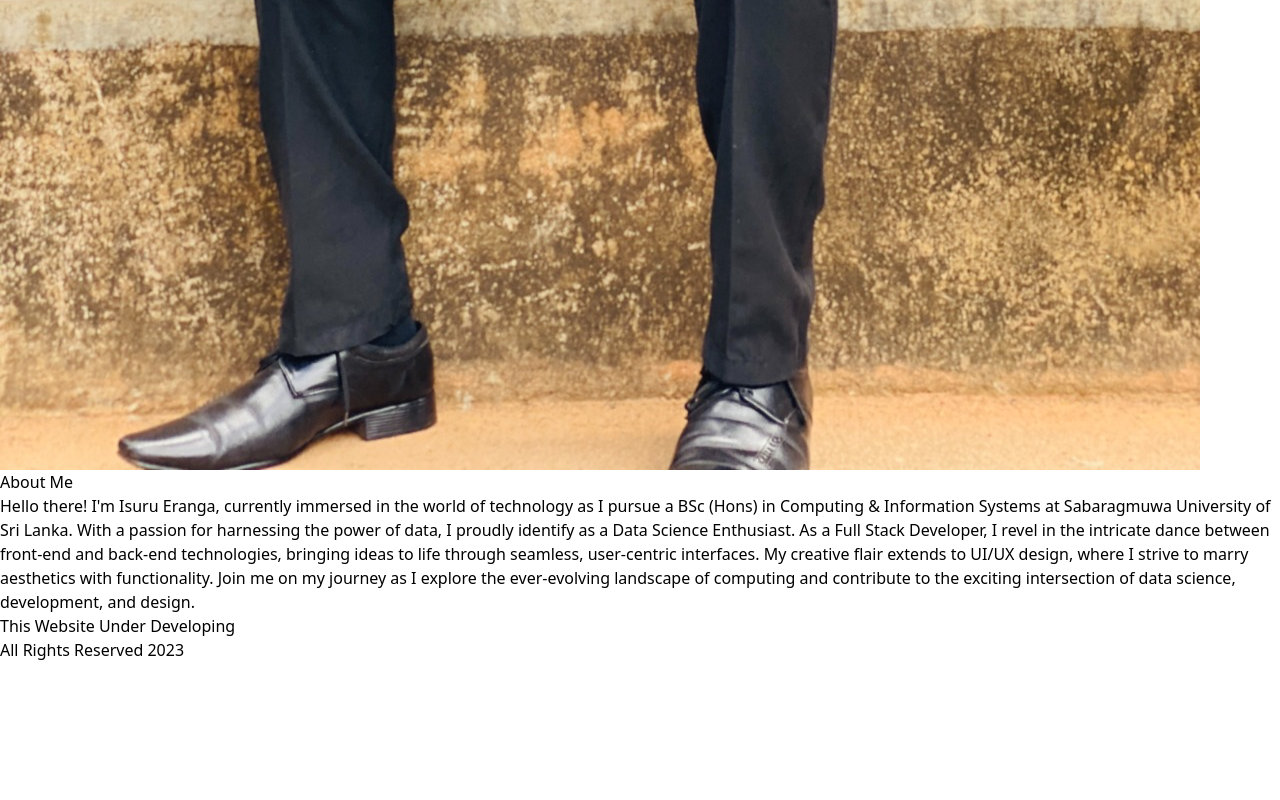
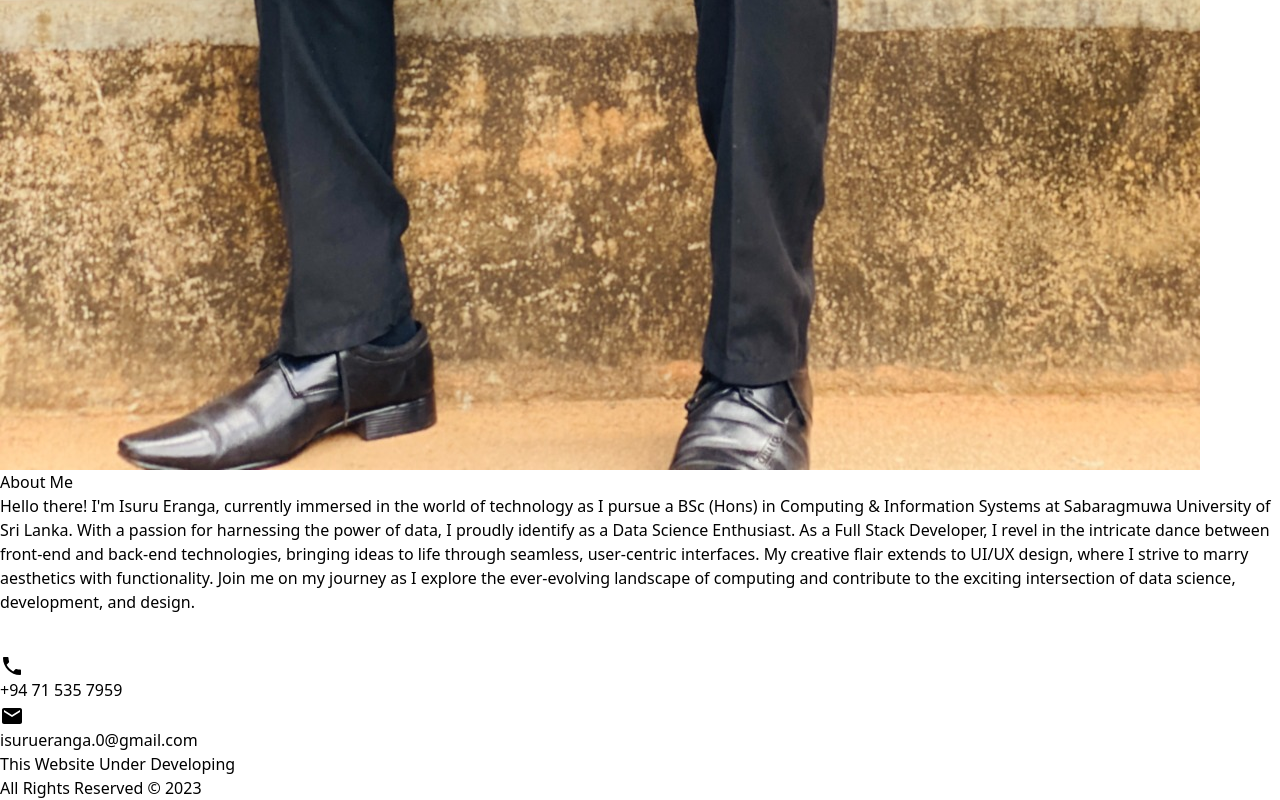
Before and after one commit to isurueranga-98/ieranga, a React (Vite) app: page / in a window 1280 px wide. Shown: the part 5767-6567 px from the top of the page. Before the commit the page ends 6429 px from the top, so only its background shows below. Built offline with nearby package versions, Linux system fonts and the light colour scheme.

Commit message:
Update Footer.jsx

```diff
--- a/src/Footer.jsx
+++ b/src/Footer.jsx
@@ -1,11 +1,32 @@
 import React from 'react'
+import PhoneIcon from '@mui/icons-material/Phone';
+import EmailIcon from '@mui/icons-material/Email';
+import Logo from './assets/signature1.png'
 
 const Footer = () => {
   return (
-    <div>
-        <footer className=' flex flex-col justify-center items-center'>
-        <p className=' text-lg mb-auto'>This Website Under Developing</p>
-        <p className=' text-xs mb-auto'>All Rights Reserved 2023</p>
+    <div className=' w-ful bg-slate-900 py-5'>
+        <footer className=' flex flex-col justify-center items-center space-y-6'>
+
+          <img src={Logo} alt="" className=' w-[100px]'/>
+
+          <div className='flex flex-col text-white space-y-4'>
+           <div className='  flex flex-col items-center justify-center space-y-2 font-semibold lg:text-xl text-white'>
+             <PhoneIcon className=' '/>
+             <p className='text-white'>+94 71 535 7959</p>
+           </div>
+
+           <div className=' flex flex-col items-center justify-center space-y-2 font-semibold lg:text-xl text-white'>
+             <EmailIcon/>
+             <p className=' text-white'>isurueranga.0@gmail.com</p>
+           </div>
+         </div>
+
+         <div className=' flex flex-col items-center justify-center'>
+          <p className=' lg:text-lg mb-auto text-white'>This Website Under Developing</p>
+          <p className=' text-xs mb-auto text-white'>All Rights Reserved © 2023</p>
+         </div>
+
         </footer>
     </div>
   )
```
